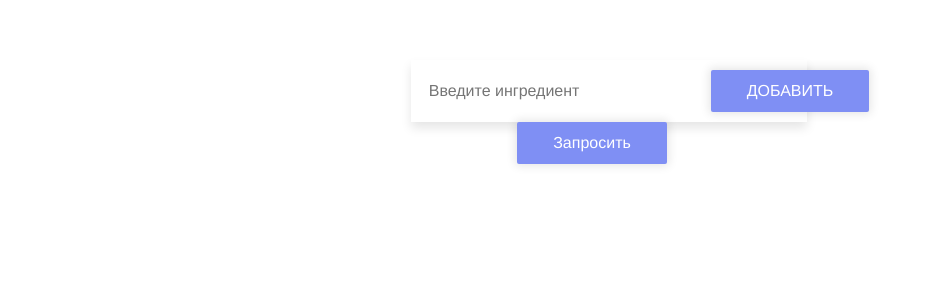
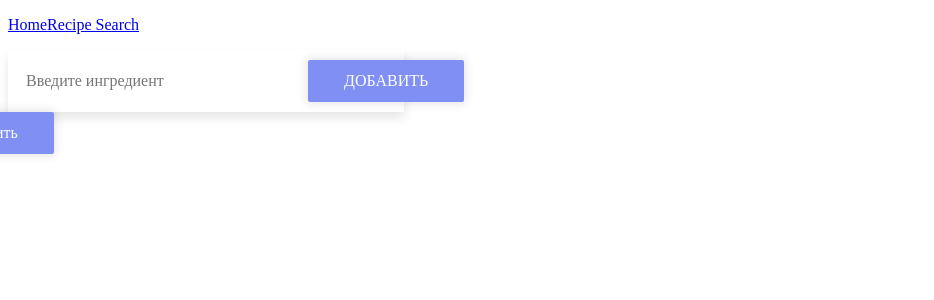
Before and after one commit to Eixini/KitchHub, a Vue app in the folder src/vueclient/: page /enteringingredients in a window 1280 px wide. Shown: the top 300 px of the page, without its empty margins (0-934 px from the left). Built offline with nearby package versions, Linux system fonts and the light colour scheme.

Commit message:
Add router

```diff
--- a/src/vueclient/src/App.vue
+++ b/src/vueclient/src/App.vue
@@ -1,25 +1,19 @@
 <template>
-  <EnteringIngredients></EnteringIngredients>
+  <div id="app">
+    <p>
+      <router-link to="/">Home</router-link>
+      <router-link to="/enteringingredients">Recipe Search</router-link>
+    </p>
+
+    <router-view></router-view>
+  </div>
 </template>
 
 <script>
-import EnteringIngredients from './components/EnteringIngredients.vue'
 
 export default {
   name: 'App',
   components: {
-    EnteringIngredients
   }
 }
 </script>
-
-<style>
-#app {
-  font-family: Avenir, Helvetica, Arial, sans-serif;
-  -webkit-font-smoothing: antialiased;
-  -moz-osx-font-smoothing: grayscale;
-  text-align: center;
-  color: #2c3e50;
-  margin-top: 60px;
-}
-</style>
--- a/src/vueclient/src/main.js
+++ b/src/vueclient/src/main.js
@@ -1,4 +1,8 @@
 import { createApp } from 'vue'
 import App from './App.vue'
+import createRouter from '@/router/index.js'
+import { createWebHistory } from 'vue-router'
 
-createApp(App).mount('#app')
+const router = createRouter(createWebHistory())
+
+createApp(App).use(router).mount('#app')
--- /dev/null
+++ b/src/vueclient/src/router/index.js
@@ -0,0 +1,17 @@
+import { createRouter } from 'vue-router'
+
+import Home from '@/components/Home.vue'
+import EnteringIngredients from '@/components/EnteringIngredients.vue'
+
+
+const routes = [
+    { path: '/', component: Home },
+    { path: '/enteringingredients', component: EnteringIngredients }
+]
+
+export default function(history) {
+    return createRouter({
+        history,
+        routes
+    })
+}
```
